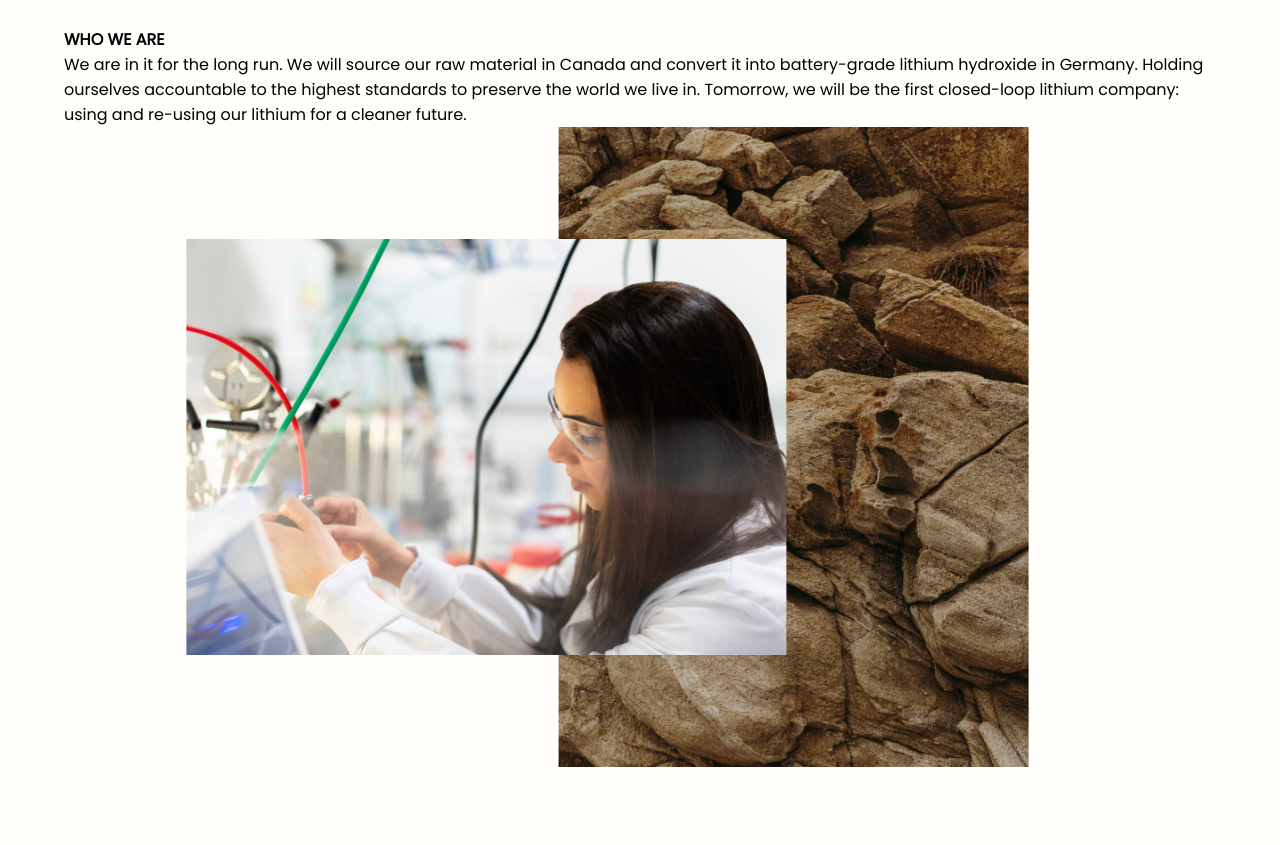
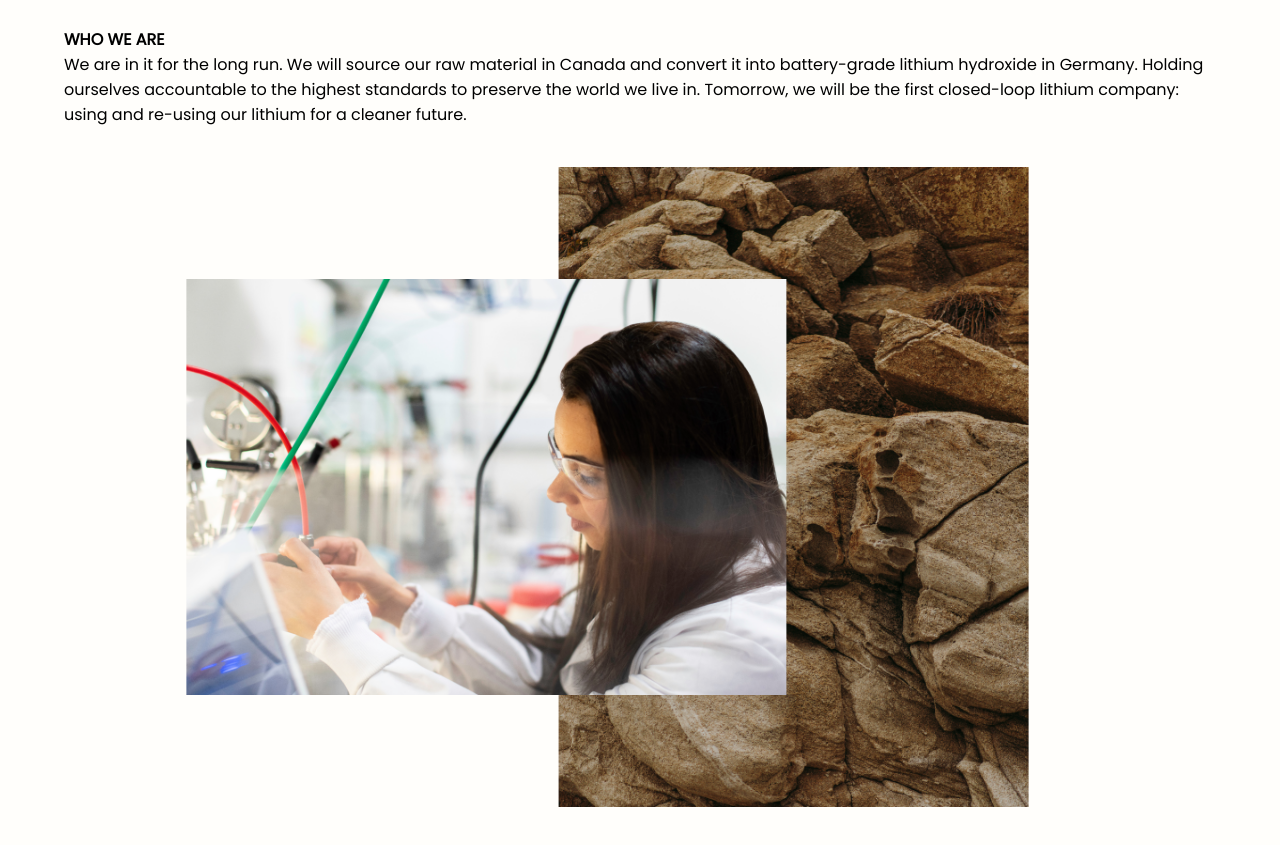
Before and after one commit to blackd44/test-react, a React (Create React App) app: page /#/ in a window 1280 px wide. Shown: the part 2100-2945 px from the top of the page. Built offline with nearby package versions, Linux system fonts and the light colour scheme.

Commit message:
adding the content to the home page

```diff
--- a/src/pages/global/SmallSummaryBox/style.css
+++ b/src/pages/global/SmallSummaryBox/style.css
@@ -6,7 +6,9 @@
     align-content: center;
     justify-content: center;
     align-items: center;
+    margin: 5vh 0;
     height: 80vh;
+    max-height: 90vw;
     position: relative;
 }
 .images img {
```
